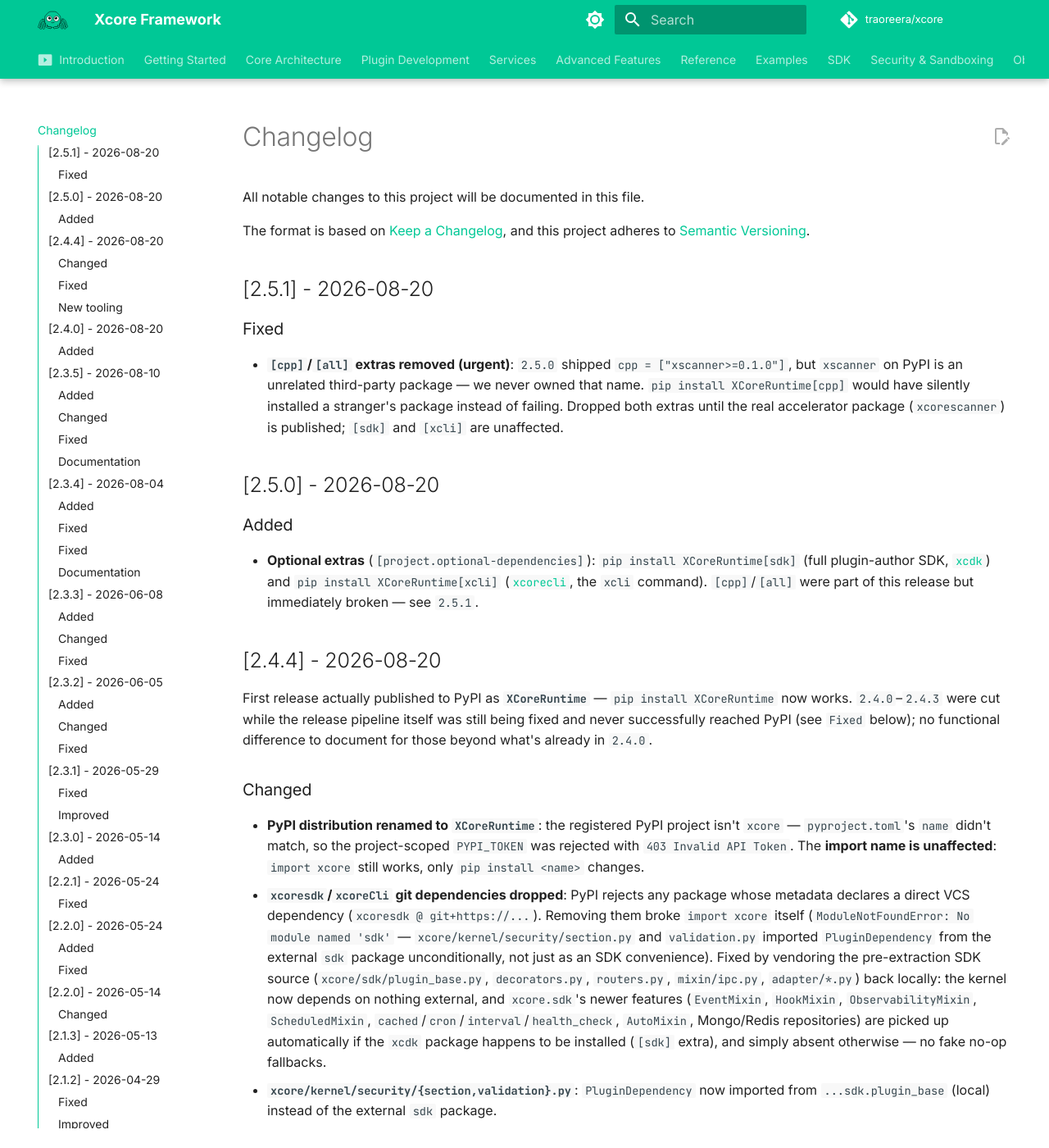
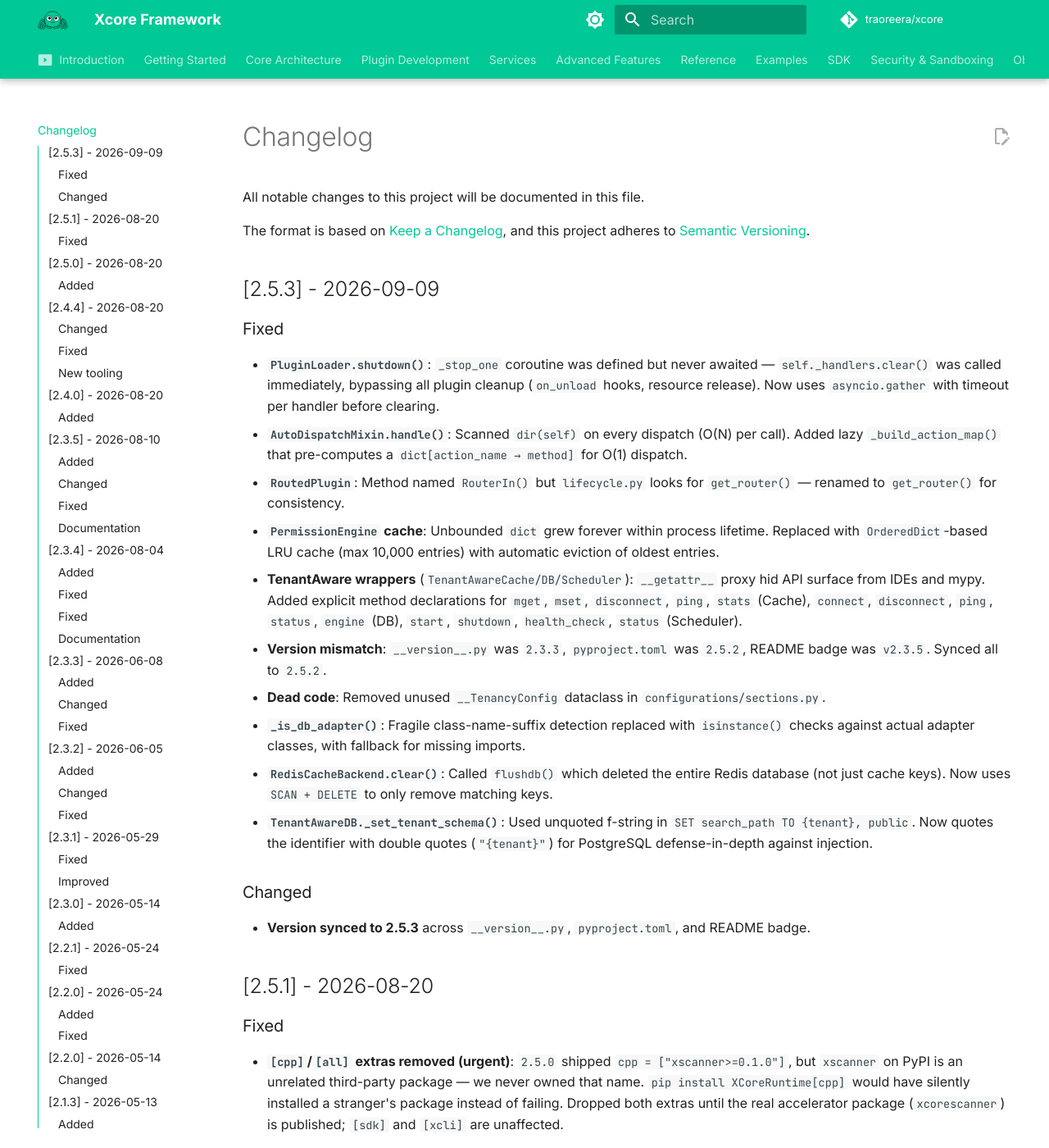
Before and after one commit to traoreera/xcore, an MkDocs documentation site: the page built from doc/changelog.md, in a window 1280 px wide and 1400 px high. Shown: the whole window at 82% size. Built offline with MkDocs 1.6.1 and Material for MkDocs 9.7.7, drawn with Linux system fonts in a browser that asks for light colours; comment, search, counter and statistics services are not loaded.

Commit message:
Update changelog for version 2.5.3 fixes and changes
Fixed multiple issues in the plugin system, including coroutine handling, performance optimizations, and version syncing.

```diff
--- a/doc/changelog.md
+++ b/doc/changelog.md
@@ -4,6 +4,23 @@ All notable changes to this project will be documented in this file.
 
 The format is based on [Keep a Changelog](https://keepachangelog.com/en/1.1.0/),
 and this project adheres to [Semantic Versioning](https://semver.org/spec/v2.0.0.html).
+
+## [2.5.3] - 2026-09-09
+
+### Fixed
+- **`PluginLoader.shutdown()`**: `_stop_one` coroutine was defined but never awaited — `self._handlers.clear()` was called immediately, bypassing all plugin cleanup (`on_unload` hooks, resource release). Now uses `asyncio.gather` with timeout per handler before clearing.
+- **`AutoDispatchMixin.handle()`**: Scanned `dir(self)` on every dispatch (O(N) per call). Added lazy `_build_action_map()` that pre-computes a `dict[action_name → method]` for O(1) dispatch.
+- **`RoutedPlugin`**: Method named `RouterIn()` but `lifecycle.py` looks for `get_router()` — renamed to `get_router()` for consistency.
+- **`PermissionEngine` cache**: Unbounded `dict` grew forever within process lifetime. Replaced with `OrderedDict`-based LRU cache (max 10,000 entries) with automatic eviction of oldest entries.
+- **TenantAware wrappers** (`TenantAwareCache/DB/Scheduler`): `__getattr__` proxy hid API surface from IDEs and mypy. Added explicit method declarations for `mget`, `mset`, `disconnect`, `ping`, `stats` (Cache), `connect`, `disconnect`, `ping`, `status`, `engine` (DB), `start`, `shutdown`, `health_check`, `status` (Scheduler).
+- **Version mismatch**: `__version__.py` was `2.3.3`, `pyproject.toml` was `2.5.2`, README badge was `v2.3.5`. Synced all to `2.5.2`.
+- **Dead code**: Removed unused `__TenancyConfig` dataclass in `configurations/sections.py`.
+- **`_is_db_adapter()`**: Fragile class-name-suffix detection replaced with `isinstance()` checks against actual adapter classes, with fallback for missing imports.
+- **`RedisCacheBackend.clear()`**: Called `flushdb()` which deleted the entire Redis database (not just cache keys). Now uses `SCAN + DELETE` to only remove matching keys.
+- **`TenantAwareDB._set_tenant_schema()`**: Used unquoted f-string in `SET search_path TO {tenant}, public`. Now quotes the identifier with double quotes (`"{tenant}"`) for PostgreSQL defense-in-depth against injection.
+
+### Changed
+- **Version synced to 2.5.3** across `__version__.py`, `pyproject.toml`, and README badge.
 
 ## [2.5.1] - 2026-08-20
 
```
